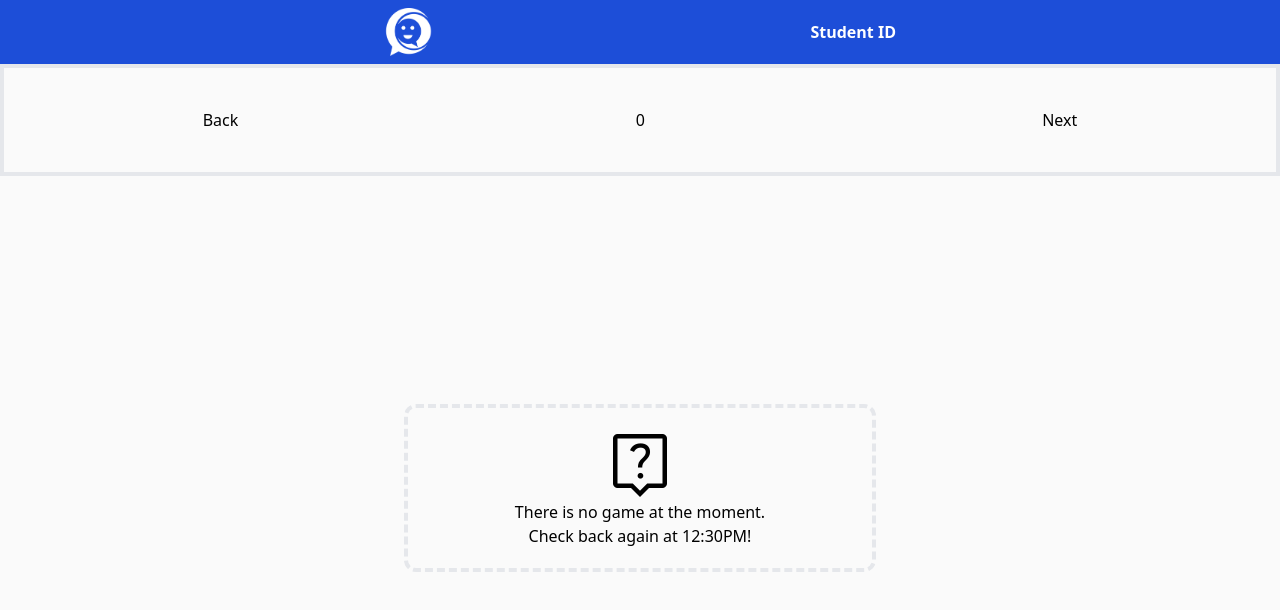
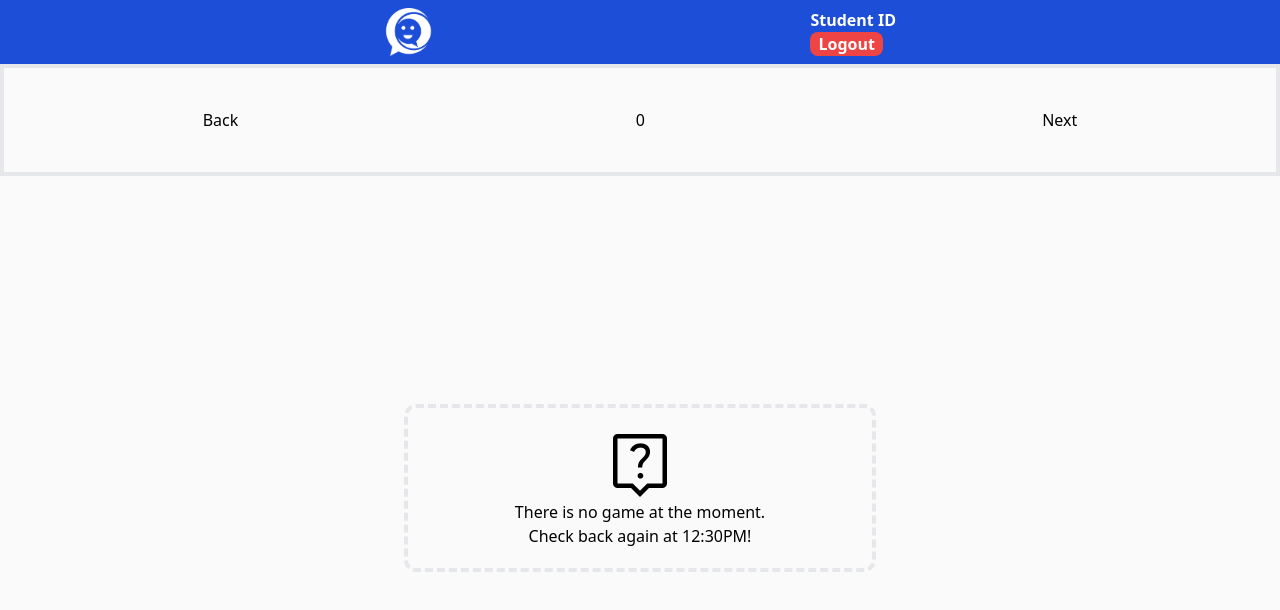
Before and after one commit to chatchatabc/malayan-quiz-game-reactjs, a React (Vite) app: page /login in a window 1280 px wide. Both pictures are taken after typing "Sample", "Sample" into the empty fields and a click on the button "Join Game". Shown: the top 610 px of the page. Built offline with nearby package versions, Linux system fonts and the light colour scheme; no server answers.

Commit message:
Added a logout button and comments in the code

```diff
--- a/src/layouts/QuizGameLayout.tsx
+++ b/src/layouts/QuizGameLayout.tsx
@@ -17,12 +17,26 @@ function QuizGameLayout() {
   }, []);
   return (
     <div className="bg-neutral-50 h-screen flex flex-col">
+      {/* Navbar */}
       <section className="bg-blue-700 p-2">
         <div className="mx-auto max-w-lg w-full flex justify-between items-center">
           <img src="/images/logo.png" className="w-12" />
-          <p className="font-bold text-white">Student ID</p>
+          <div>
+            <p className="font-bold text-white">Student ID</p>
+            <button
+              onClick={() => {
+                localStorage.clear();
+                navigate("/login");
+              }}
+              className="font-bold text-white bg-red-500 px-2 rounded-lg"
+            >
+              Logout
+            </button>
+          </div>
         </div>
       </section>
+
+      {/* Content */}
       <QuizGameSocketProvider>
         <Outlet />
       </QuizGameSocketProvider>
--- a/src/pages/QuizGame.tsx
+++ b/src/pages/QuizGame.tsx
@@ -1,4 +1,4 @@
-import React, { useContext, useEffect } from "react";
+import React, { useContext } from "react";
 import QuizDisplay from "../components/quiz game/QuizDisplay";
 import ScheduleDisplay from "../components/quiz game/ScheduleDisplay";
 import WaitingDisplay from "../components/quiz game/WaitingDisplay";
@@ -8,9 +8,9 @@ import { ObjectInterface } from "../helpers/commonInterface";
 function QuizGame() {
   const { data, setData } = useContext(QuizGameSocketContext);
 
-  useEffect(() => {}, []);
   return (
     <div className="bg-neutral-50 h-screen flex flex-col">
+      {/* State Controller */}
       <section className="flex justify-around py-10 border-4">
         <button
           onClick={() =>
@@ -34,6 +34,8 @@ function QuizGame() {
           Next
         </button>
       </section>
+
+      {/* Main Content */}
       <div className="mx-auto w-full max-w-lg flex-1">
         {data.state === "0" && <ScheduleDisplay />}
         {data.state === "1" && <WaitingDisplay />}
```
